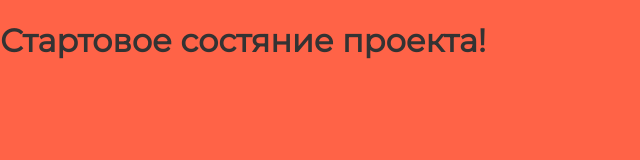
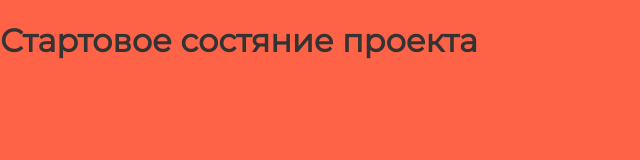
Before and after one commit to asupstudent/start-template, a plain HTML site: page index.html in a window 1280 px wide. Shown: the full height of the page, 0-640 px from the left. Drawn offline with Linux system fonts and the light colour scheme.

Commit message:
Deploying to gh-pages from @ asupstudent/start-template@425237551b34d0d1315c4bdbf34f17ac31a042cd 🚀

```diff
--- a/index.html
+++ b/index.html
@@ -1 +1 @@
-<!DOCTYPE html><html class="page" lang="ru"><head><meta charset="UTF-8"><title>Стартовое состояние проекта</title><link rel="icon" href="favicon.ico"><link rel="icon" href="img/favicons/icon.svg" type="image/svg+xml"><link rel="apple-touch-icon" href="img/favicons/apple.png"><link rel="manifest" href="manifest.webmanifest"><link rel="stylesheet" href="css/style.css"><link rel="preload" href="fonts/Montserrat-Regular.woff2" as="font" type="font/woff2" crossorigin="anonymous"><link rel="preload" href="fonts/Montserrat-Medium.woff2" as="font" type="font/woff2" crossorigin="anonymous"><link rel="preload" href="fonts/Montserrat-SemiBold.woff2" as="font" type="font/woff2" crossorigin="anonymous"><link rel="preload" href="fonts/Montserrat-Bold.woff2" as="font" type="font/woff2" crossorigin="anonymous"><meta name="viewport" content="width=device-width,initial-scale=1"></head><body class="page__body"><h1>Стартовое состяние проекта!</h1><script src="./js/script.js" defer="defer"></script></body></html>
+<!DOCTYPE html><html class="page" lang="ru"><head><meta charset="UTF-8"><title>Стартовое состояние проекта</title><link rel="icon" href="favicon.ico"><link rel="icon" href="img/favicons/icon.svg" type="image/svg+xml"><link rel="apple-touch-icon" href="img/favicons/apple.png"><link rel="manifest" href="manifest.webmanifest"><link rel="stylesheet" href="css/style.css"><link rel="preload" href="fonts/Montserrat-Regular.woff2" as="font" type="font/woff2" crossorigin="anonymous"><link rel="preload" href="fonts/Montserrat-Medium.woff2" as="font" type="font/woff2" crossorigin="anonymous"><link rel="preload" href="fonts/Montserrat-SemiBold.woff2" as="font" type="font/woff2" crossorigin="anonymous"><link rel="preload" href="fonts/Montserrat-Bold.woff2" as="font" type="font/woff2" crossorigin="anonymous"><meta name="viewport" content="width=device-width,initial-scale=1"></head><body class="page__body"><h1>Стартовое состяние проекта</h1><script src="./js/script.js" defer="defer"></script></body></html>
```
